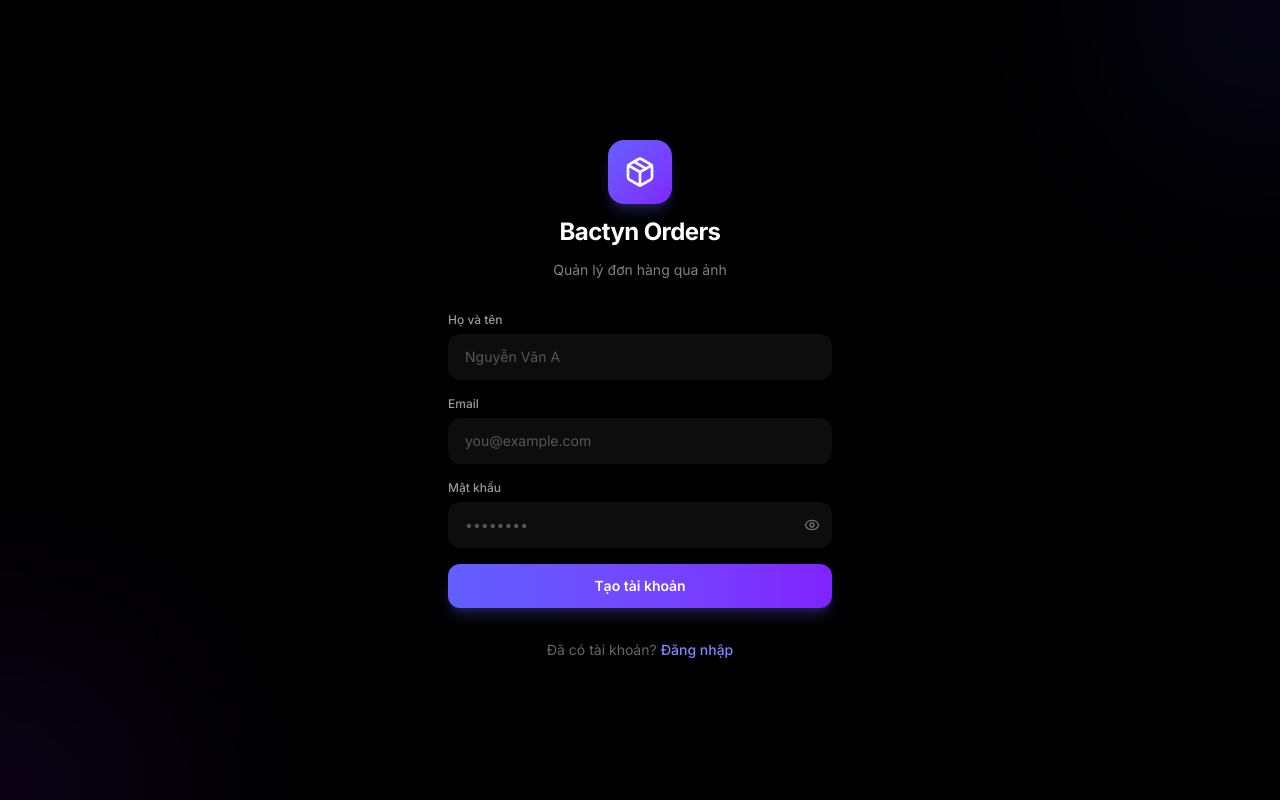
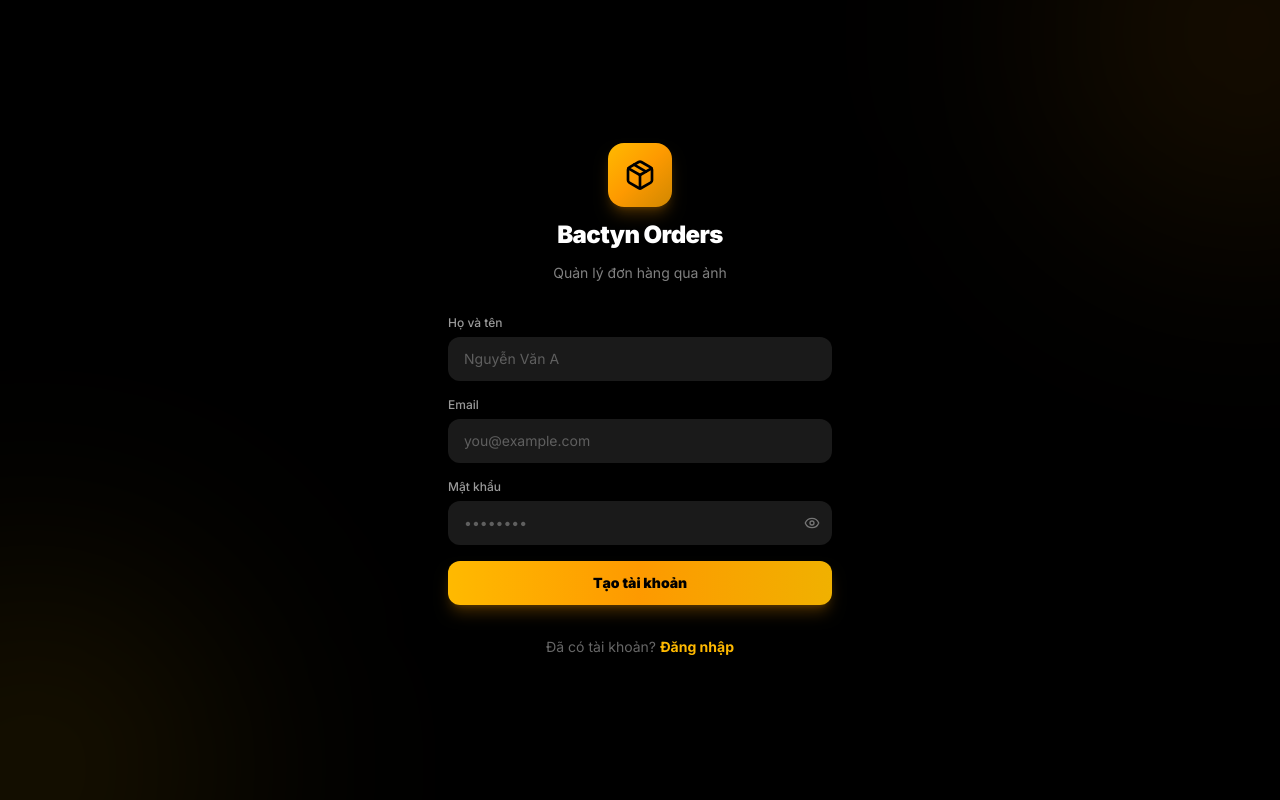
Before and after one commit to hoanglonglive/bactyn, a Next.js app: page /login in a window 1280 px wide. Both pictures are taken after a click on the button "Đăng ký". Built offline with nearby package versions, Linux system fonts and the light colour scheme; no server answers.

Commit message:
style: Clean up all indigo/violet legacy styles and apply pure Black, White & Gold theme

```diff
--- a/src/app/login/page.tsx
+++ b/src/app/login/page.tsx
@@ -26,20 +26,20 @@ export default function LoginPage() {
   }
 
   return (
-    <div className="min-h-dvh flex flex-col items-center justify-center px-6 py-12 bg-surface">
+    <div className="min-h-dvh flex flex-col items-center justify-center px-6 py-12 bg-black">
       {/* Background gradient orbs */}
       <div className="fixed inset-0 overflow-hidden pointer-events-none">
-        <div className="absolute -top-40 -right-40 w-80 h-80 rounded-full bg-indigo-600/10 blur-[100px]" />
-        <div className="absolute -bottom-40 -left-40 w-80 h-80 rounded-full bg-violet-600/10 blur-[100px]" />
+        <div className="absolute -top-40 -right-40 w-96 h-96 rounded-full bg-amber-500/10 blur-[120px]" />
+        <div className="absolute -bottom-40 -left-40 w-96 h-96 rounded-full bg-amber-400/10 blur-[120px]" />
       </div>
 
       <div className="relative w-full max-w-sm space-y-8 animate-fade-in">
         {/* Logo */}
         <div className="text-center space-y-3">
-          <div className="mx-auto w-16 h-16 rounded-2xl bg-gradient-to-br from-indigo-500 to-violet-600 flex items-center justify-center shadow-lg shadow-indigo-500/25">
-            <Package className="w-8 h-8 text-white" />
+          <div className="mx-auto w-16 h-16 rounded-2xl bg-gradient-to-br from-amber-400 via-amber-500 to-yellow-600 flex items-center justify-center shadow-lg shadow-amber-500/25">
+            <Package className="w-8 h-8 text-black" />
           </div>
-          <h1 className="text-2xl font-bold tracking-tight text-white">
+          <h1 className="text-2xl font-black tracking-tight text-white">
             Bactyn Orders
           </h1>
           <p className="text-sm text-white/50">
@@ -62,7 +62,7 @@ export default function LoginPage() {
                 name="fullName"
                 type="text"
                 autoComplete="name"
-                className="w-full rounded-xl border border-border-subtle bg-surface-elevated px-4 py-3 text-sm text-white placeholder-white/30 focus:outline-none focus:ring-2 focus:ring-indigo-500/50 focus:border-indigo-500/50 transition-all"
+                className="w-full rounded-xl border-0 bg-white/10 px-4 py-3 text-sm text-white placeholder-white/30 focus:outline-none focus:ring-2 focus:ring-amber-400 transition-all"
                 placeholder="Nguyễn Văn A"
               />
             </div>
@@ -81,7 +81,7 @@ export default function LoginPage() {
               type="email"
               required
               autoComplete="email"
-              className="w-full rounded-xl border border-border-subtle bg-surface-elevated px-4 py-3 text-sm text-white placeholder-white/30 focus:outline-none focus:ring-2 focus:ring-indigo-500/50 focus:border-indigo-500/50 transition-all"
+              className="w-full rounded-xl border-0 bg-white/10 px-4 py-3 text-sm text-white placeholder-white/30 focus:outline-none focus:ring-2 focus:ring-amber-400 transition-all"
               placeholder="you@example.com"
             />
           </div>
@@ -101,7 +101,7 @@ export default function LoginPage() {
                 required
                 autoComplete={isSignUp ? "new-password" : "current-password"}
                 minLength={6}
-                className="w-full rounded-xl border border-border-subtle bg-surface-elevated px-4 py-3 pr-11 text-sm text-white placeholder-white/30 focus:outline-none focus:ring-2 focus:ring-indigo-500/50 focus:border-indigo-500/50 transition-all"
+                className="w-full rounded-xl border-0 bg-white/10 px-4 py-3 pr-11 text-sm text-white placeholder-white/30 focus:outline-none focus:ring-2 focus:ring-amber-400 transition-all"
                 placeholder="••••••••"
               />
               <button
@@ -127,9 +127,9 @@ export default function LoginPage() {
           <button
             type="submit"
             disabled={loading}
-            className="w-full rounded-xl bg-gradient-to-r from-indigo-500 to-violet-600 px-4 py-3 text-sm font-semibold text-white shadow-lg shadow-indigo-500/25 hover:shadow-indigo-500/40 transition-all disabled:opacity-50 disabled:cursor-not-allowed flex items-center justify-center gap-2"
+            className="w-full rounded-xl bg-gradient-to-r from-amber-400 via-amber-500 to-yellow-500 px-4 py-3 text-sm font-black text-black shadow-lg shadow-amber-500/25 hover:shadow-amber-500/40 transition-all disabled:opacity-50 disabled:cursor-not-allowed flex items-center justify-center gap-2"
           >
-            {loading && <Loader2 className="w-4 h-4 animate-spin" />}
+            {loading && <Loader2 className="w-4 h-4 animate-spin text-black" />}
             {isSignUp ? "Tạo tài khoản" : "Đăng nhập"}
           </button>
         </form>
@@ -142,7 +142,7 @@ export default function LoginPage() {
               setIsSignUp(!isSignUp);
               setError("");
             }}
-            className="ml-1 font-medium text-indigo-400 hover:text-indigo-300 transition-colors"
+            className="ml-1 font-bold text-amber-400 hover:text-amber-300 transition-colors"
           >
             {isSignUp ? "Đăng nhập" : "Đăng ký"}
           </button>
--- a/src/app/stores/[id]/loading.tsx
+++ b/src/app/stores/[id]/loading.tsx
@@ -1,21 +1,21 @@
 export default function StoreDetailLoading() {
   return (
-    <div className="min-h-dvh bg-surface animate-pulse">
+    <div className="min-h-dvh bg-black animate-pulse">
       {/* Header Skeleton */}
-      <header className="sticky top-0 z-30 glass border-b border-border-subtle p-4 space-y-3">
+      <header className="sticky top-0 z-30 glass border-b border-white/5 p-4 space-y-3">
         <div className="flex items-center gap-3">
           <div className="w-8 h-8 rounded-full bg-white/10" />
           <div className="space-y-1.5 flex-1">
             <div className="h-4 w-36 bg-white/15 rounded-md" />
             <div className="h-3 w-24 bg-white/10 rounded-md" />
           </div>
-          <div className="w-20 h-8 rounded-xl bg-indigo-500/10 border border-indigo-500/20" />
+          <div className="w-20 h-8 rounded-xl bg-amber-400/20 border-0" />
         </div>
 
         {/* Search Bar Skeleton */}
         <div className="flex items-center gap-2">
-          <div className="h-9 flex-1 bg-surface-elevated rounded-xl border border-border-subtle" />
-          <div className="h-9 w-16 bg-surface-elevated rounded-xl border border-border-subtle" />
+          <div className="h-9 flex-1 bg-white/5 rounded-xl border-0" />
+          <div className="h-9 w-16 bg-white/5 rounded-xl border-0" />
         </div>
 
         {/* Status Filter Skeleton */}
@@ -33,7 +33,7 @@ export default function StoreDetailLoading() {
           {Array.from({ length: 10 }).map((_, i) => (
             <div
               key={i}
-              className="rounded-2xl bg-surface-elevated border border-white/5 overflow-hidden aspect-[3/4] relative"
+              className="rounded-2xl bg-white/5 border-0 overflow-hidden aspect-[3/4] relative"
             >
               <div className="w-full h-full bg-gradient-to-t from-black/60 via-white/5 to-white/10" />
               <div className="absolute top-2 left-2 w-16 h-5 rounded-full bg-white/15" />
--- a/src/app/stores/loading.tsx
+++ b/src/app/stores/loading.tsx
@@ -1,10 +1,10 @@
 export default function StoresLoading() {
   return (
-    <div className="min-h-dvh bg-surface p-4 max-w-5xl mx-auto space-y-4 animate-pulse">
+    <div className="min-h-dvh bg-black p-4 max-w-5xl mx-auto space-y-4 animate-pulse">
       {/* Header Skeleton */}
       <header className="flex items-center justify-between py-2">
         <div className="flex items-center gap-3">
-          <div className="w-10 h-10 rounded-2xl bg-indigo-600/30" />
+          <div className="w-10 h-10 rounded-2xl bg-amber-500/20" />
           <div className="space-y-1">
             <div className="h-4 w-28 bg-white/15 rounded-md" />
             <div className="h-3 w-36 bg-white/10 rounded-md" />
@@ -14,20 +14,20 @@ export default function StoresLoading() {
 
       {/* Stats Widgets Skeleton */}
       <div className="grid grid-cols-3 gap-2.5">
-        <div className="h-16 rounded-2xl bg-surface-elevated border border-border-subtle" />
-        <div className="h-16 rounded-2xl bg-surface-elevated border border-border-subtle" />
-        <div className="h-16 rounded-2xl bg-surface-elevated border border-border-subtle" />
+        <div className="h-16 rounded-2xl bg-white/5 border-0" />
+        <div className="h-16 rounded-2xl bg-white/5 border-0" />
+        <div className="h-16 rounded-2xl bg-white/5 border-0" />
       </div>
 
       {/* Search Toolbar Skeleton */}
-      <div className="h-10 bg-surface-elevated rounded-2xl border border-border-subtle" />
+      <div className="h-10 bg-white/5 rounded-2xl border-0" />
 
       {/* Store Cards Grid Skeleton */}
       <div className="grid grid-cols-2 sm:grid-cols-3 md:grid-cols-4 gap-3 pt-2">
         {Array.from({ length: 6 }).map((_, i) => (
           <div
             key={i}
-            className="rounded-3xl bg-surface-elevated border border-border-subtle aspect-[4/3] overflow-hidden"
+            className="rounded-3xl bg-white/5 border-0 aspect-[4/3] overflow-hidden"
           >
             <div className="w-full h-full bg-white/5" />
           </div>
--- a/src/components/admin-user-modal.tsx
+++ b/src/components/admin-user-modal.tsx
@@ -249,7 +249,7 @@ export function AdminUserModal({
         <div className="flex-1 overflow-y-auto px-6 py-3 space-y-2.5">
           {loading ? (
             <div className="flex flex-col items-center justify-center py-16 text-center">
-              <Loader2 className="w-8 h-8 text-indigo-400 animate-spin mb-2" />
+              <Loader2 className="w-8 h-8 text-amber-400 animate-spin mb-2" />
               <p className="text-xs text-white/40">Đang tải danh sách người dùng...</p>
             </div>
           ) : filteredUsers.length === 0 ? (
@@ -270,7 +270,7 @@ export function AdminUserModal({
                 >
                   {/* User Profile Info */}
                   <div className="flex items-center gap-3 min-w-0">
-                    <div className="w-10 h-10 rounded-2xl bg-gradient-to-br from-indigo-600 to-violet-700 flex items-center justify-center font-black text-white text-sm flex-shrink-0 shadow-md border border-white/20">
+                    <div className="w-10 h-10 rounded-2xl bg-gradient-to-br from-amber-400 via-amber-500 to-yellow-600 flex items-center justify-center font-black text-black text-sm flex-shrink-0 shadow-md">
                       {user.full_name
                         ? user.full_name.substring(0, 1).toUpperCase()
                         : user.email.substring(0, 1).toUpperCase()}
@@ -281,7 +281,7 @@ export function AdminUserModal({
                           {user.full_name || "Thành viên"}
                         </p>
                         {isSelf && (
-                          <span className="text-[9px] font-extrabold text-indigo-300 bg-indigo-500/25 px-2 py-0.5 rounded-full border border-indigo-500/40">
+                          <span className="text-[9px] font-extrabold text-amber-300 bg-amber-400/20 px-2 py-0.5 rounded-full border border-amber-400/30">
                             Bạn
                           </span>
                         )}
@@ -301,7 +301,7 @@ export function AdminUserModal({
                       className={`flex items-center gap-1 px-3 py-1.5 rounded-xl text-xs font-bold border transition-all active:scale-95 disabled:opacity-50 disabled:cursor-not-allowed ${
                         isAdminRole
                           ? "bg-amber-400/20 text-amber-300 border-amber-400/40 hover:bg-amber-400/30 shadow-amber-400/10 shadow-sm"
-                          : "bg-indigo-500/20 text-indigo-300 border-indigo-500/35 hover:bg-indigo-500/30"
+                          : "bg-white/10 text-white/70 border-white/10 hover:bg-white/20 hover:text-white"
                       }`}
                       title={isSelf ? "Bạn không thể hạ quyền của chính mình" : "Nhấn để đổi quyền"}
                     >
@@ -314,7 +314,7 @@ export function AdminUserModal({
                         </>
                       ) : (
                         <>
-                          <User className="w-3.5 h-3.5 text-indigo-400" />
+                          <User className="w-3.5 h-3.5 text-white/70" />
                           <span>Nhân viên 👤</span>
                         </>
                       )}
```
